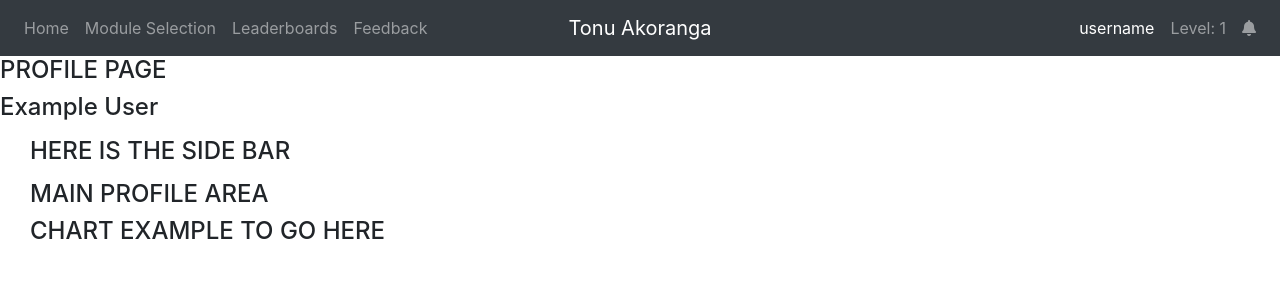
After one commit to karlduckett/elearning_example, a Flask app: a page that uses templates/navbar.html in a window 1280 px wide. The commit adds this page. Shown: the top 300 px of the page. Run offline with Flask 2, Linux system fonts and the light colour scheme; some libraries are stand-ins or nearby versions.

Commit message:
Added view links profile/feedback/lb

```diff
--- a/app.py
+++ b/app.py
@@ -4,5 +4,7 @@ app = Flask(__name__)
 
 from views import *
 
+app.config.from_pyfile('config.py')
+
 if __name__ == "__main__":
-    app.run(debug=True)
+    app.run()
--- /dev/null
+++ b/config.py
@@ -0,0 +1 @@
+DEBUG = True
--- /dev/null
+++ b/static/css/profile.css
@@ -0,0 +1,30 @@
+* {
+    box-sizing: 0;
+    padding: 0;
+    margin: 0;
+}
+
+#main_wrapper {
+    border-radius: 25px;
+    padding: 15px;
+    margin: 15px;
+    display: grid;
+    grid-template-columns: 1fr 1fr 1fr 1fr;
+    grid-gap: 5px;
+
+    -webkit-box-shadow: 17px 16px 32px -26px rgba(0, 0, 0, 0.62);
+    -moz-box-shadow: 17px 16px 32px -26px rgba(0, 0, 0, 0.62);
+    box-shadow: 17px 16px 32px -26px rgba(0, 0, 0, 0.62);
+}
+
+#sidebar_holder {
+    grid-column: 1;
+    margin: 15px;
+    padding-left: 15px;
+}
+
+#main_content_holder{
+    grid-column: 2/5;
+    margin: 15px;
+    padding-left: 15px;
+}
--- /dev/null
+++ b/static/js/feedback.js
@@ -0,0 +1,3 @@
+window.onload = function() {
+    $('#feedback_btn').addClass('active')
+};
--- /dev/null
+++ b/static/js/leaderboard.js
@@ -0,0 +1,3 @@
+window.onload = function() {
+    $('#leaderboard_btn').addClass('active')
+};
--- a/static/js/mod_dangerous_goods_assessment.js
+++ b/static/js/mod_dangerous_goods_assessment.js
@@ -19,7 +19,7 @@ const setterBtns = document.querySelectorAll('button[data-setter]');
 
 let intervalTimer;
 let timeLeft;
-let wholeTime = 15.00 * 60; // manage this to set the whole time
+let wholeTime = 5.00 * 60; // manage this to set the whole time
 let isPaused = false;
 let isStarted = false;
 
--- a/static/js/material_01.js
+++ b/static/js/module_select.js
@@ -3,6 +3,7 @@ cards = []
 $('.card').hide()
 
 window.onload = function() {
+    $('#module_select_btn').addClass('active')
     document.getElementById("loader").style.display = "none";
 
     cards = $('.wrapper').children('.card')
--- /dev/null
+++ b/static/js/profile.js
@@ -0,0 +1,5 @@
+
+
+window.onload = function() {
+    $('#profile_btn').addClass('active')
+}
--- a/templates/index.html
+++ b/templates/index.html
@@ -7,18 +7,18 @@
     <meta http-equiv="X-UA-Compatible" content="ie=edge">
     <link href="{{url_for('static', filename = 'css/bootstrap.min.css')}}" rel="stylesheet" />
 
-    <title>Digital Learning 2020</title>
+    <title>E-Learning Concept Overview</title>
 </head>
 
 <body>
     <div class="jumbotron">
-        <h1 class="display-3">Digital Learning 2020</h1>
+        <h1 class="display-3">E-Learning Concept Overview</h1>
         <p class="lead">In an attempt to move away from third-party, flash-created, single-module e-learning platform, to
         a robust, modern and for a more effective teaching platform.</p>
         <hr class="my-2">
         <p>Secure user accounts, leaderboards, timed-assessments, latest news/material, access anywhere, feedback/comments and more all in one place.</p>
         <p class="lead">
-            <a class="btn btn-primary btn-lg" href="/material_01" role="button">Example Material</a>
+            <a class="btn btn-primary btn-lg" href="/module_select" role="button">Example Material</a>
         </p>
     </div>
     <script src="{{url_for('static', filename = 'js/jquery.min.js')}}"></script>
--- a/templates/navbar.html
+++ b/templates/navbar.html
@@ -3,16 +3,16 @@
         <div class="navbar-collapse collapse w-100 order-1 order-md-0 dual-collapse2">
             <ul class="navbar-nav mr-auto">
                 <li class="nav-item">
-                    <a class="nav-link" href="/">Home</a>
+                    <a id = 'home_btn' class="nav-link" href="/">Home</a>
                 </li>
                 <li class="nav-item">
-                    <a class="nav-link" href="/material_01">Module Selection</a>
+                    <a id = 'module_select_btn' class="nav-link" href="/module_select">Module Selection</a>
                 </li>
                 <li class="nav-item">
-                    <a class="nav-link" href="#">Leaderboards</a>
+                    <a id = 'leaderboard_btn' class="nav-link" href="/leaderboard">Leaderboards</a>
                 </li>
                 <li class="nav-item">
-                    <a class="nav-link" href="#">Feedback</a>
+                    <a id = 'feedback_btn' class="nav-link" href="/feedback">Feedback</a>
                 </li>
             </ul>
         </div>
@@ -25,10 +25,10 @@
         <div class="navbar-collapse collapse w-100 order-3 dual-collapse2">
             <ul class="navbar-nav ml-auto">
                 <li class="nav-item">
-                    <a class="nav-link" href="#">karlduckett</a>
+                    <a id = 'profile_btn' class="nav-link" href="/profile/karlduckett">username</a>
                 </li>
                 <li class="nav-item">
-                    <a class="nav-link" href="#">1</a>
+                    <a class="nav-link" href="#">Level: 1</a>
                 </li>
                 <li class="nav-item">
                     <a class="nav-link" href="#"><i class="fa fa-bell" aria-hidden="true"></i></a>
--- /dev/null
+++ b/templates/profile.html
@@ -0,0 +1,39 @@
+<!DOCTYPE html>
+<html lang="en">
+
+<head>
+    <meta charset="UTF-8">
+    <meta name="viewport" content="width=device-width, initial-scale=1.0">
+    <meta http-equiv="X-UA-Compatible" content="ie=edge">
+    <link rel="stylesheet" href="https://use.fontawesome.com/releases/v5.7.0/css/all.css" integrity="sha384-lZN37f5QGtY3VHgisS14W3ExzMWZxybE1SJSEsQp9S+oqd12jhcu+A56Ebc1zFSJ" crossorigin="anonymous">
+    <link href="{{url_for('static', filename = 'css/bootstrap.min.css')}}" rel="stylesheet" />
+    <link href="{{url_for('static', filename = 'css/profile.css')}}" rel="stylesheet" />
+    <link href="{{url_for('static', filename = 'css/animate.css')}}" rel="stylesheet" />
+
+    <title>Tonu Akoranga: Profile Page</title>
+</head>
+
+<body scroll="no" style="overflow: hidden">
+
+    {% include 'navbar.html' %} {% block narbar %} {% endblock %}
+
+    <h4>PROFILE PAGE</h4>
+    <h4>{{username}}</h4>
+
+    <div class="main_wrapper">
+        <div id="sidebar_holder">
+            <h4>HERE IS THE SIDE BAR</h4>
+        </div>
+        <div id="main_content_holder">
+            <h4>MAIN PROFILE AREA</h4>
+            <h4>CHART EXAMPLE TO GO HERE</h4>
+        </div>
+    </div>
+
+    <script src="{{url_for('static', filename = 'js/jquery.min.js')}}"></script>
+    <script src="{{url_for('static', filename = 'js/bootstrap.min.js')}}"></script>
+    <script src="https://cdn.jsdelivr.net/npm/popper.js@1.16.0/dist/umd/popper.min.js" integrity="sha384-Q6E9RHvbIyZFJoft+2mJbHaEWldlvI9IOYy5n3zV9zzTtmI3UksdQRVvoxMfooAo" crossorigin="anonymous"></script>
+    <script src="{{url_for('static', filename = 'js/profile.js')}}"></script>
+</body>
+
+</html>
--- a/views.py
+++ b/views.py
@@ -1,13 +1,28 @@
 from app import app
 from flask import Flask, render_template
+
+global_user = 'Example User'
 
 @app.route('/')
 def index():
     return render_template("index.html")
 
-@app.route('/material_01')
+@app.route('/leaderboard')
+def leaderboard():
+    return render_template('leaderboard.html')
+
+@app.route('/feedback')
+def feedback():
+    return render_template('feedback.html')
+
+@app.route('/profile')
+@app.route('/profile/<username>')
+def profile(username):
+    return render_template('profile.html', username = global_user)
+
+@app.route('/module_select')
 def material_01():
-    return render_template('material_01.html')
+    return render_template('module_select.html')
 
 @app.route('/dangerous_goods')
 def dangerous_goods():
```
Also changed, not shown: static/css/leaderboard.css (added, +10 -0 lines), static/css/mod_dangerous_goods_assessment.css (+22 -7 lines), templates/dangerous_goods_assessment.html (+24 -19 lines), templates/feedback.html (added, +31 -0 lines), templates/leaderboard.html (added, +73 -0 lines), templates/module_select.html (renamed from templates/material_01.html, +4 -39 lines), static/css/feedback.css (added), static/css/module_select.css (renamed from static/css/material_01.css).
